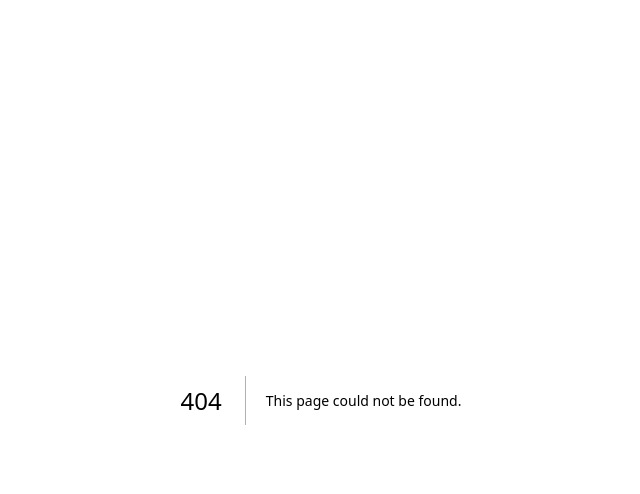
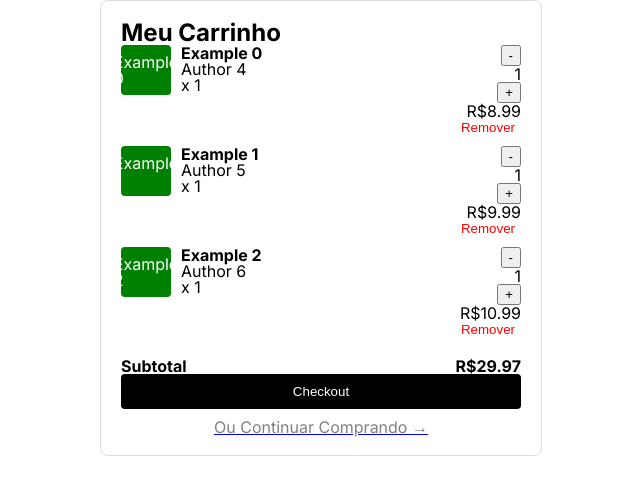
Before and after one commit to Fabiot123/Projeto-de-LES, a Next.js app in the folder frontend/projetoles/: page /Cart in a window 1280 px wide. Before the commit this address had no page. Shown: the top 494 px of the page, without its empty margins (319-959 px from the left). Built offline with nearby package versions, Linux system fonts and the light colour scheme.

Commit message:
criacao do carrinho, formlogin,

```diff
--- /dev/null
+++ b/frontend/projetoles/src/app/Cart/Cart.module.css
@@ -0,0 +1,73 @@
+/* styles/Cart.module.css */
+.cartContainer {
+    width: 100%;
+    max-width: 400px;
+    margin: 0 auto;
+    padding: 20px;
+    background-color: white;
+    border: 1px solid #ddd;
+    border-radius: 8px;
+  }
+
+  .cartList {
+    list-style: none;
+    padding: 0;
+  }
+
+  .cartItem {
+    display: flex;
+    justify-content: space-between;
+    margin-bottom: 10px;
+  }
+
+  .itemDetails {
+    display: flex;
+  }
+
+  .bookImage {
+    width: 50px;
+    height: 50px;
+    background-color: green;
+    color: white;
+    display: flex;
+    justify-content: center;
+    align-items: center;
+    margin-right: 10px;
+    border-radius: 4px;
+  }
+
+  .itemActions {
+    display: flex;
+    flex-direction: column;
+    align-items: flex-end;
+  }
+
+  .removeButton {
+    background: none;
+    border: none;
+    color: red;
+    cursor: pointer;
+  }
+
+  .subtotal {
+    display: flex;
+    justify-content: space-between;
+    font-weight: bold;
+    margin-top: 20px;
+  }
+
+  .checkoutButton {
+    width: 100%;
+    padding: 10px;
+    background-color: black;
+    color: white;
+    border: none;
+    cursor: pointer;
+    border-radius: 4px;
+  }
+
+  .continueShopping {
+    text-align: center;
+    margin-top: 10px;
+    color: grey;
+  }
--- /dev/null
+++ b/frontend/projetoles/src/app/Cart/page.js
@@ -0,0 +1,75 @@
+"use client"
+
+import React, { useState } from 'react';
+import styles from './Cart.module.css';
+import Link from 'next/link';
+
+const Cart = () => {
+  const [cartItems, setCartItems] = useState([
+    { id: 1, title: "Example 0", author: "Author 4", price: 8.99, quantity: 1 },
+    { id: 2, title: "Example 1", author: "Author 5", price: 9.99, quantity: 1 },
+    { id: 3, title: "Example 2", author: "Author 6", price: 10.99, quantity: 1 }
+  ]);
+
+  const removeItem = (id) => {
+    const updatedCartItems = cartItems.filter(item => item.id !== id);
+    setCartItems(updatedCartItems);
+  };
+
+  const increaseQuantity = (id) => {
+    const updatedCartItems = cartItems.map(item =>
+      item.id === id ? { ...item, quantity: item.quantity + 1 } : item
+    );
+    setCartItems(updatedCartItems);
+  };
+
+  const decreaseQuantity = (id) => {
+    const updatedCartItems = cartItems.map(item =>
+      item.id === id && item.quantity > 1
+        ? { ...item, quantity: item.quantity - 1 }
+        : item
+    );
+    setCartItems(updatedCartItems);
+  };
+
+  const subtotal = cartItems.reduce((acc, item) => acc + item.price * item.quantity, 0).toFixed(2);
+
+  return (
+    <div className={styles.cartContainer}>
+      <h2>Meu Carrinho</h2>
+      <ul className={styles.cartList}>
+        {cartItems.map(item => (
+          <li key={item.id} className={styles.cartItem}>
+            <div className={styles.itemDetails}>
+              <div className={styles.bookImage}>{item.title}</div>
+              <div>
+                <h4>{item.title}</h4>
+                <p>{item.author}</p>
+                <p>x {item.quantity}</p>
+              </div>
+            </div>
+            <div className={styles.itemActions}>
+              <button onClick={() => decreaseQuantity(item.id)}>-</button>
+              <span>{item.quantity}</span>
+              <button onClick={() => increaseQuantity(item.id)}>+</button>
+              <p>R${(item.price * item.quantity).toFixed(2)}</p>
+              <button onClick={() => removeItem(item.id)} className={styles.removeButton}>
+                Remover
+              </button>
+            </div>
+          </li>
+        ))}
+      </ul>
+      <div className={styles.subtotal}>
+        <p>Subtotal</p>
+        <p>R${subtotal}</p>
+      </div>
+      <button className={styles.checkoutButton}>Checkout</button>
+      <Link href="http://localhost:3000/HomePagina">
+        <p className={styles.continueShopping}>Ou Continuar Comprando →</p>
+      </Link>
+    </div>
+  );
+};
+
+export default Cart;
--- a/frontend/projetoles/src/app/HomePagina/page.js
+++ b/frontend/projetoles/src/app/HomePagina/page.js
@@ -4,6 +4,7 @@ import {useState} from 'react';
 import Image from 'next/image';
 import styles from './HomePagina.module.css';
 import Link from 'next/link';
+import Cart from '../Cart/page';
 
 const Home = () => {
   const [books, setBooks] = useState([
@@ -45,7 +46,9 @@ const Home = () => {
           <Link href="http://localhost:3000">
             <button className={styles.styledButton}>Login</button>
           </Link>
+          <Link href="http://localhost:3000/Cart">
           <button className={styles.styledButton}>Carrinho</button>
+          </Link>
         </nav>
       </div>
 
```
Also changed, not shown: frontend/projetoles/src/components/FormLogin/FormLogin.module.css (added, +51 -0 lines), frontend/projetoles/src/components/FormLogin/index.jsx (+5 -7 lines).
